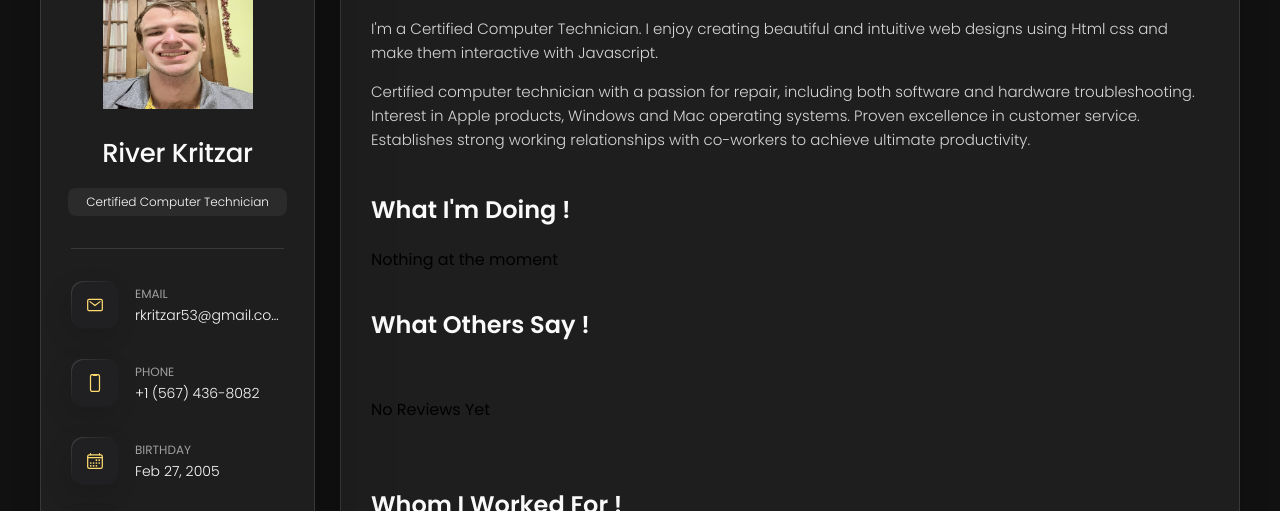
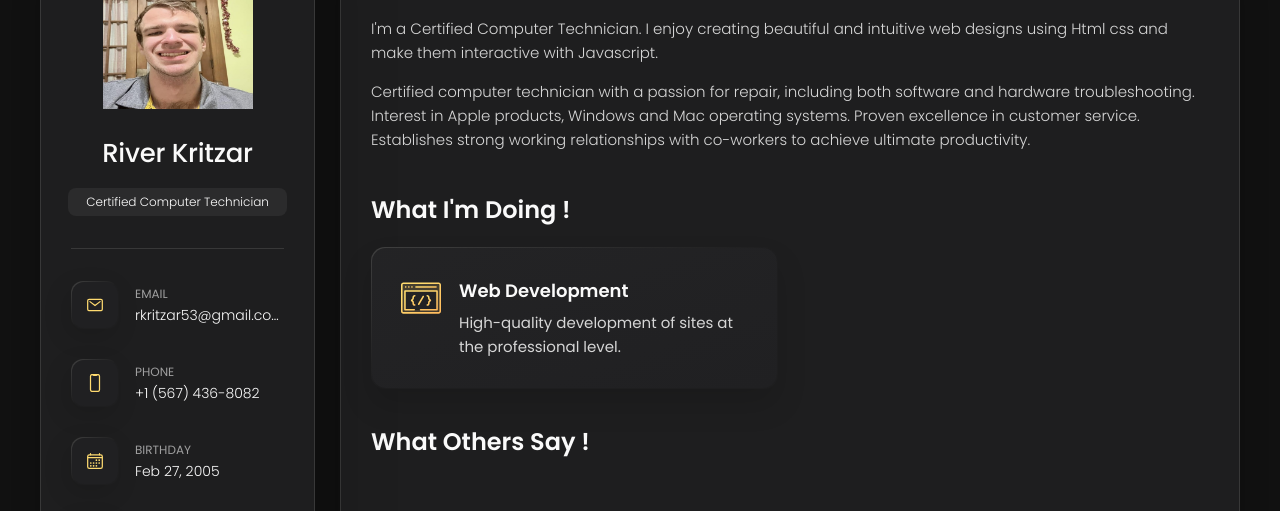
Before and after one commit to rkritzar52/riversportfolio, a plain HTML site: page index.html in a window 1280 px wide. Shown: the part 162-673 px from the top of the page. Drawn offline with nearby package versions, Linux system fonts and the light colour scheme.

Commit message:
Update index.html

```diff
--- a/index.html
+++ b/index.html
@@ -206,9 +206,21 @@
           <h3 class="h3 service-title">What i'm doing !</h3>
 
           <ul class="service-list">
+              <li class="service-item">
 
-            <p>Nothing at the moment</p>
+              <div class="service-icon-box">
+                <img src="icon-dev.svg" alt="Web development icon" width="40">
+              </div>
 
+              <div class="service-content-box">
+                <h4 class="h4 service-item-title">Web development</h4>
+
+                <p class="service-item-text">
+                  High-quality development of sites at the professional level.
+                </p>
+              </div>
+
+            </li>
         </section>
 
         <section class="testimonials">
```
